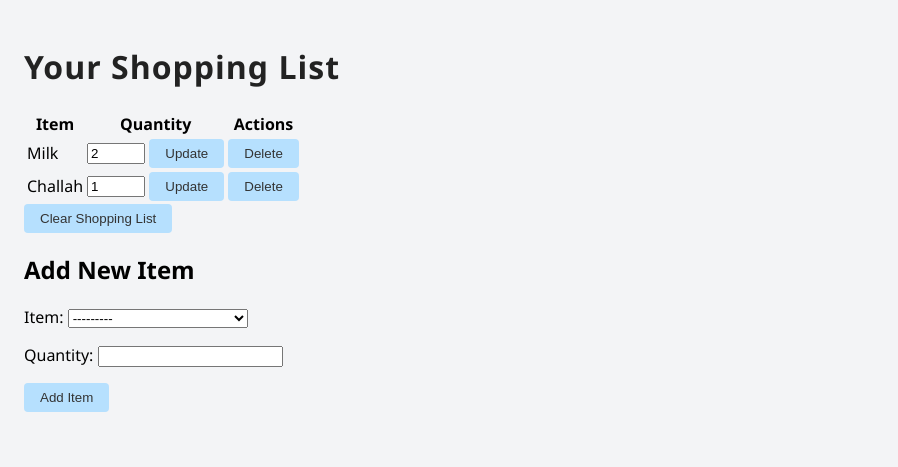
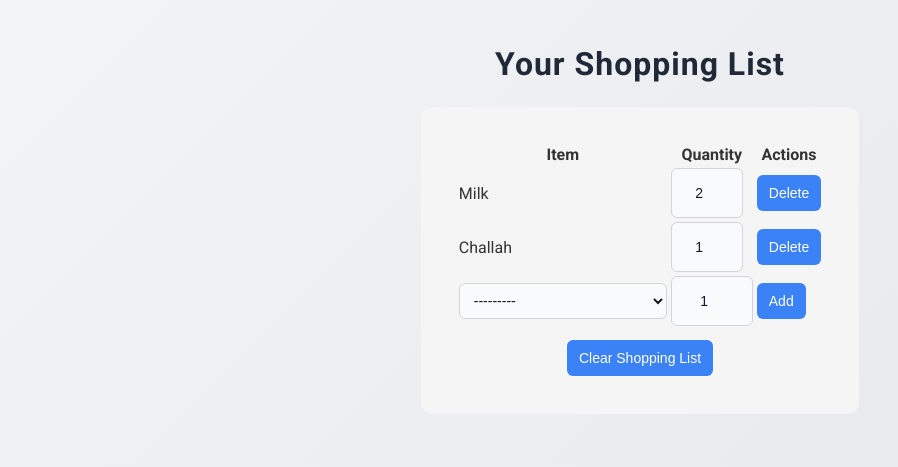
Before and after one commit to Devorah135/GrocerEase, a Django app: template GrocerEase/core/templates/shopping_list.html in a window 1280 px wide. Shown: the top 467 px of the page, without its empty margins (0-898 px from the left). Run offline with Django 5.2, Linux system fonts and the light colour scheme; the template is opened without the code that fills it: values that come from a table or form of the project are taken from there, others are empty; data comes from the database, SQL or seed files in the repository; both versions use the stored data as it was after the commit.

Commit message:
worked on the front end edited css file and the shopping_list.html template worked on the buttons and UX

```diff
--- a/GrocerEase/core/forms.py
+++ b/GrocerEase/core/forms.py
@@ -10,4 +10,4 @@ class ShoppingListForm(forms.ModelForm):
 
 class AddItemForm(forms.Form):
     item = forms.ModelChoiceField(queryset=StoreItem.objects.all(), label="Item")
-    quantity = forms.IntegerField(min_value=1, label="Quantity")
+    quantity = forms.IntegerField(min_value=1, label="Quantity", initial=1)
--- a/GrocerEase/core/static/shopping-list-styles.css
+++ b/GrocerEase/core/static/shopping-list-styles.css
@@ -1,8 +1,70 @@
+@import url('https://fonts.googleapis.com/css2?family=Roboto:wght@400;500;700&display=swap');
+html {
+    font-family: Arial, sans-serif;
+}
+body {
+    font-family: 'Century Gothic', 'Roboto', Arial, sans-serif;
+    background: linear-gradient(135deg, #f3f4f6, #e5e7eb);
+    margin: 0;
+    padding: 24px;
+    color: #333;
+}
+
+h1, h2 {
+    color: #1f2937;
+    text-align: center;
+    font-weight: 700;
+    margin-bottom: 24px;
+}
+
 #shopping_list {
     list-style: none;
-    padding: 0;
-    max-width: 600px;
+    max-width: 700px;
     margin: 0 auto;
+    background-color: whitesmoke;
+    border-radius: 12px;
+    padding: 35px;
+    margin-bottom: 30px;
+}
+
+#shopping_list td select {
+    padding: 6px 10px;
+    height: 36px;
+    border: 1px solid #d1d5db;
+    border-radius: 6px;
+    background-color: #f9fafb;
+    font-size: 14px;
+    color: #111827;
+}
+
+/* Match quantity input style */
+table#shopping_list td input[type="number"], #id_quantity{
+    padding: 6px 10px;
+    height: 36px;
+    width: 60px;
+    border: 1px solid #d1d5db;
+    border-radius: 6px;
+    background: #f9fafb;
+    font-size: 14px;
+    text-align: center;
+}
+
+/* Match Add button to Delete buttons */
+table#shopping_list td button {
+    padding: 6px 12px;
+    height: 36px;
+    background: #3b82f6;
+    color: white;
+    border: none;
+    border-radius: 6px;
+    font-size: 14px;
+    font-weight: 500;
+    cursor: pointer;
+    transition: background-color 0.2s ease-in-out;
+}
+
+table#shopping_list td button:hover {
+    background: #2563eb;
 }
 
 .shopping_list_item {
@@ -20,6 +82,7 @@
 
 .shopping_list_item:hover {
     transform: scale(1.01);
+    box-shadow: 0 6px 16px rgba(0, 0, 0, 0.15);
 }
 
 input[type="number"] {
@@ -30,4 +93,61 @@ input[type="number"] {
     color: #111827;
     width: 60px;
     font-size: 14px;
+    text-align: center;
 }
+
+button#clear_list {
+    background-color: orangered;
+    padding: 10px;
+    margin-top: 10px;
+}
+
+.add-item-wrapper {
+    max-width: 300px;
+    margin: 0 auto;
+    padding: 14px;
+    background: #ffffff;
+    border-radius: 12px;
+    box-shadow: 0 4px 12px rgba(0, 0, 0, 0.05);
+    margin-top: 40px;
+}
+
+form#add_item label {
+    font-weight: 500;
+    display: block;
+    margin-bottom: 6px;
+    color: #374151;
+}
+
+form#add_item select,
+form#add_item input[type="number"] {
+    width: 100%;
+    padding: 10px;
+    margin-bottom: 16px;
+    border: 1px solid #d1d5db;
+    border-radius: 6px;
+    background-color: #f9fafb;
+    font-size: 14px;
+    color: #111827;
+}
+
+form#add_item input[type="number"] {
+    width: 80px;
+}
+
+form#add_item button {
+    width: auto;
+    padding: 8px 16px;
+    font-size: 14px;
+    font-weight: 400;
+    background-color: #3b82f6;
+    color: white;
+    border: none;
+    border-radius: 6px;
+    cursor: pointer;
+    transition: background-color 0.2s ease-in-out;
+}
+
+form#add_item button:hover {
+    background-color: #2563eb;
+}
--- a/GrocerEase/core/templates/shopping_list.html
+++ b/GrocerEase/core/templates/shopping_list.html
@@ -2,13 +2,14 @@
 <html>
 <head>
     {% load static %}
-    <link rel="stylesheet" href="{% static 'core/styles.css' %}">
-    <link rel="stylesheet" href="{% static 'core/shoppingliststyles.css' %}">
+    <link rel="stylesheet" href="{% static 'styles.css' %}">
+    <link rel="stylesheet" href="{% static 'shopping-list-styles.css' %}">
     <title>Shopping List</title>
 </head>
 <body>
     <h1>Your Shopping List</h1>
 
+    {# Shopping List Table #}
     <table id="shopping_list">
         <thead>
             <tr>
@@ -22,13 +23,15 @@
                 <tr>
                     <td>{{ item.item.name }}</td>
                     <td>
+                        {# form to edit quantity of an item #}
                         <form method="POST" style="display:inline;">
                             {% csrf_token %}
-                            <input type="number" name="new_quantity" value="{{ item.item.quantity }}" min="1" style="width:50px;">
-                            <button type="submit" name="edit_quantity" value="{{ item.id }}">Update</button>
+                            <input type="hidden" name="edit_quantity" value="{{ item.id }}">
+                            <input type="number" name="new_quantity" value="{{ item.item.quantity }}" min="1" style="width:50px;" onchange="this.form.submit();">
                         </form>
                     </td>
                     <td>
+                        {# form to remove an item from shopping list #}
                         <form method="POST" style="display:inline;">
                             {% csrf_token %}
                             <button type="submit" name="delete_item" value="{{ item.id }}">Delete</button>
@@ -36,19 +39,44 @@
                     </td>
                 </tr>
             {% endfor %}
+
+            <tr>
+                <form method="POST">
+                    {% csrf_token %}
+                    <td>
+                        {{ form.item }}
+                    </td>
+                    <td>
+                        {{ form.quantity }}
+                    </td>
+                    <td>
+                        <button type="submit">Add</button>
+                    </td>
+                </form>
+            </tr>
+
         </tbody>
+        <tfoot>
+        <tr>
+            <td colspan="4" style="text-align: center;">
+                <form method="POST">
+                    {% csrf_token %}
+                    <button type="submit" id="clear_list" name="clear_list" value="1" class="danger-button">Clear Shopping List</button>
+                </form>
+            </td>
+        </tr>
+        </tfoot>
     </table>
 
-    <form method="POST" style="margin-top: 20px;">
-        {% csrf_token %}
-        <button type="submit" name="clear_list" value="1">Clear Shopping List</button>
-    </form>
+    {# Add New Item Form #}
+{#    <div class="add-item-wrapper">#}
+{#        <h2>Add New Item</h2>#}
+{#        <form method="POST" id="add_item">#}
+{#            {% csrf_token %}#}
+{#            {{ form.as_p }}#}
+{#            <button type="submit">Add Item</button>#}
+{#        </form>#}
+{#    </div>#}
 
-    <h2>Add New Item</h2>
-    <form method="POST">
-        {% csrf_token %}
-        {{ form.as_p }}
-        <button type="submit">Add Item</button>
-    </form>
 </body>
 </html>
```
Also changed, not shown: GrocerEase/db.sqlite3.
